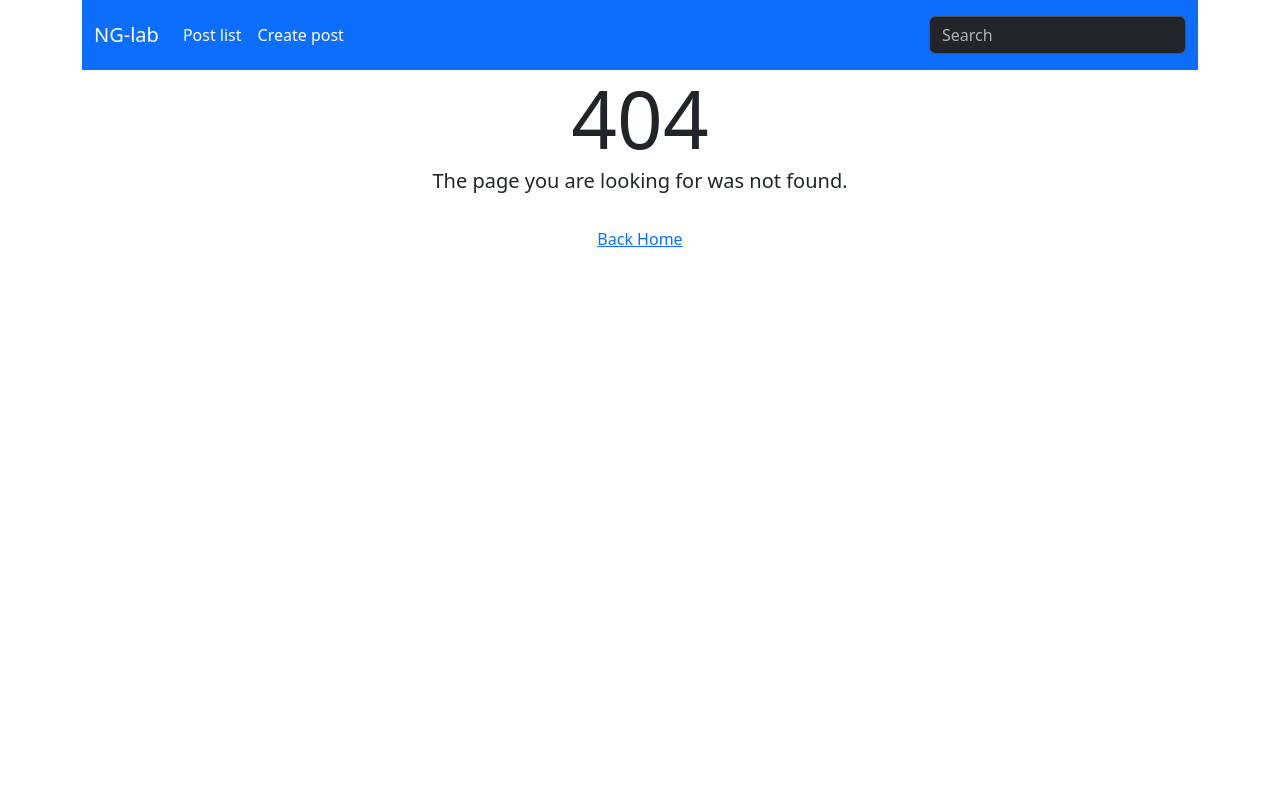
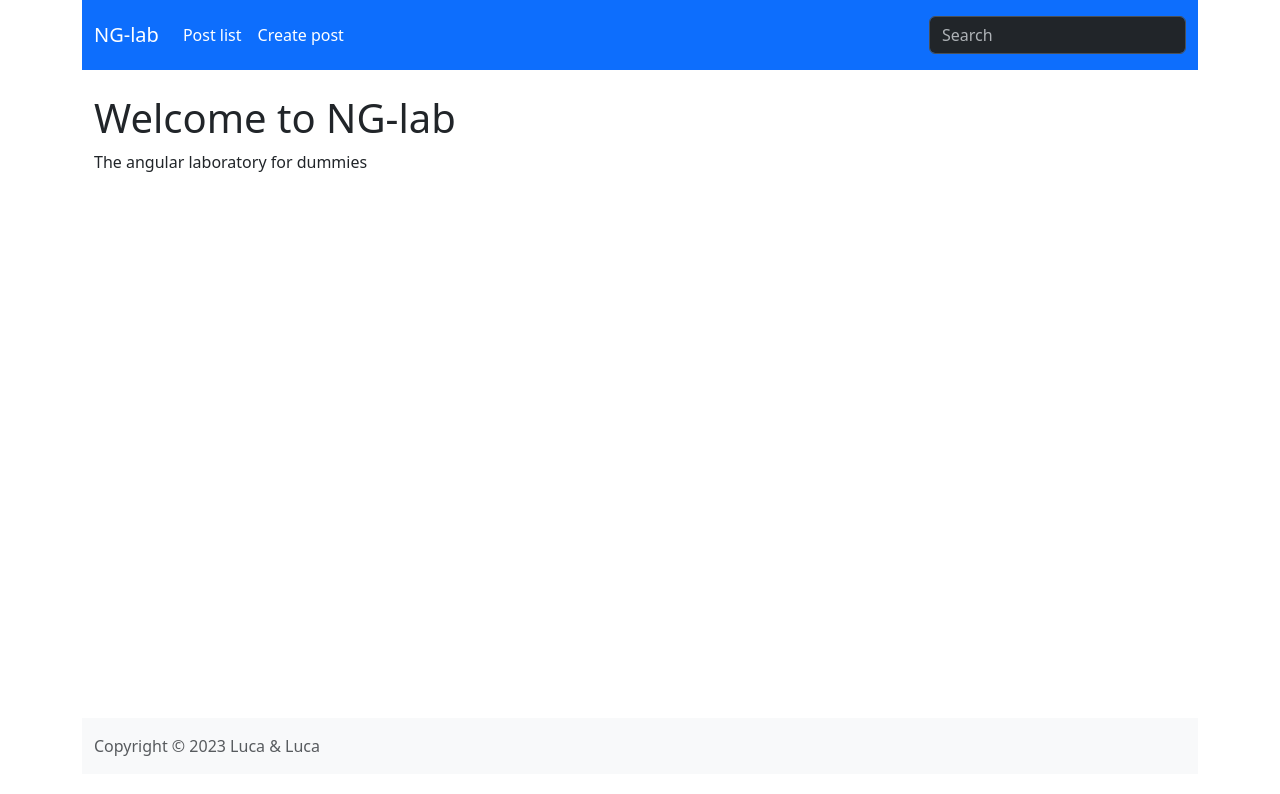
Before and after one commit to febbraroluca/NGCard, an Angular app: page /homepage in a window 1280 px wide. Before the commit this address led to /404. Shown: the top 794 px of the page. Built offline with nearby package versions, Linux system fonts and the light colour scheme.

Commit message:
homepage component

```diff
--- a/package.json
+++ b/package.json
@@ -19,6 +19,7 @@
     "@angular/platform-browser": "^16.1.0",
     "@angular/platform-browser-dynamic": "^16.1.0",
     "@angular/router": "^16.1.0",
+    "@ngrx/store": "^16.3.0",
     "bootstrap": "^5.3.1",
     "bootstrap-icons": "^1.10.5",
     "firebase": "^10.4.0",
--- a/src/app/app.module.ts
+++ b/src/app/app.module.ts
@@ -17,6 +17,7 @@ import { ModifyPostComponent } from './components/modify-post/modify-post.compon
 import { ToastrModule } from 'ngx-toastr';
 import { BrowserAnimationsModule } from '@angular/platform-browser/animations';
 import { SearchBoxComponent } from './shared-components/search-box/search-box.component';
+import { HomepageComponent } from './components/homepage/homepage.component';
 
 
 
@@ -30,7 +31,8 @@ import { SearchBoxComponent } from './shared-components/search-box/search-box.co
     CreatePostComponent,
     ConfirmModalComponent,
     ModifyPostComponent,
-    SearchBoxComponent
+    SearchBoxComponent,
+    HomepageComponent
   ],
   imports: [
     BrowserModule,
--- /dev/null
+++ b/src/app/components/homepage/homepage.component.html
@@ -0,0 +1,12 @@
+<div class="d-flex flex-column" style="min-height: 88vh;">
+    <div class="container mt-4 flex-grow-1">
+      <h1>Welcome to NG-lab</h1>
+      <p>The angular laboratory for dummies</p>
+    </div>
+
+    <footer class="footer py-3 bg-light">
+      <div class="container">
+        <span class="text-muted">Copyright &copy; 2023 Luca & Luca</span>
+      </div>
+    </footer>
+  </div>
--- a/src/app/shared-components/header/header.component.html
+++ b/src/app/shared-components/header/header.component.html
@@ -1,6 +1,6 @@
 <nav class="navbar navbar-expand-lg navbar bg-primary" data-bs-theme="dark">
   <div class="container-fluid">
-    <a class="navbar-brand" href="#">NG-lab</a>
+    <a class="navbar-brand" href="homepage">NG-lab</a>
     <button
       class="navbar-toggler"
       type="button"
```
Also changed, not shown: src/app/app-routing.module.ts (+6 -1 lines), src/app/components/homepage/homepage.component.ts (added, +10 -0 lines), src/app/components/homepage/homepage.component.css (added), 1 other file (tests, documents, lock files or other folders).
